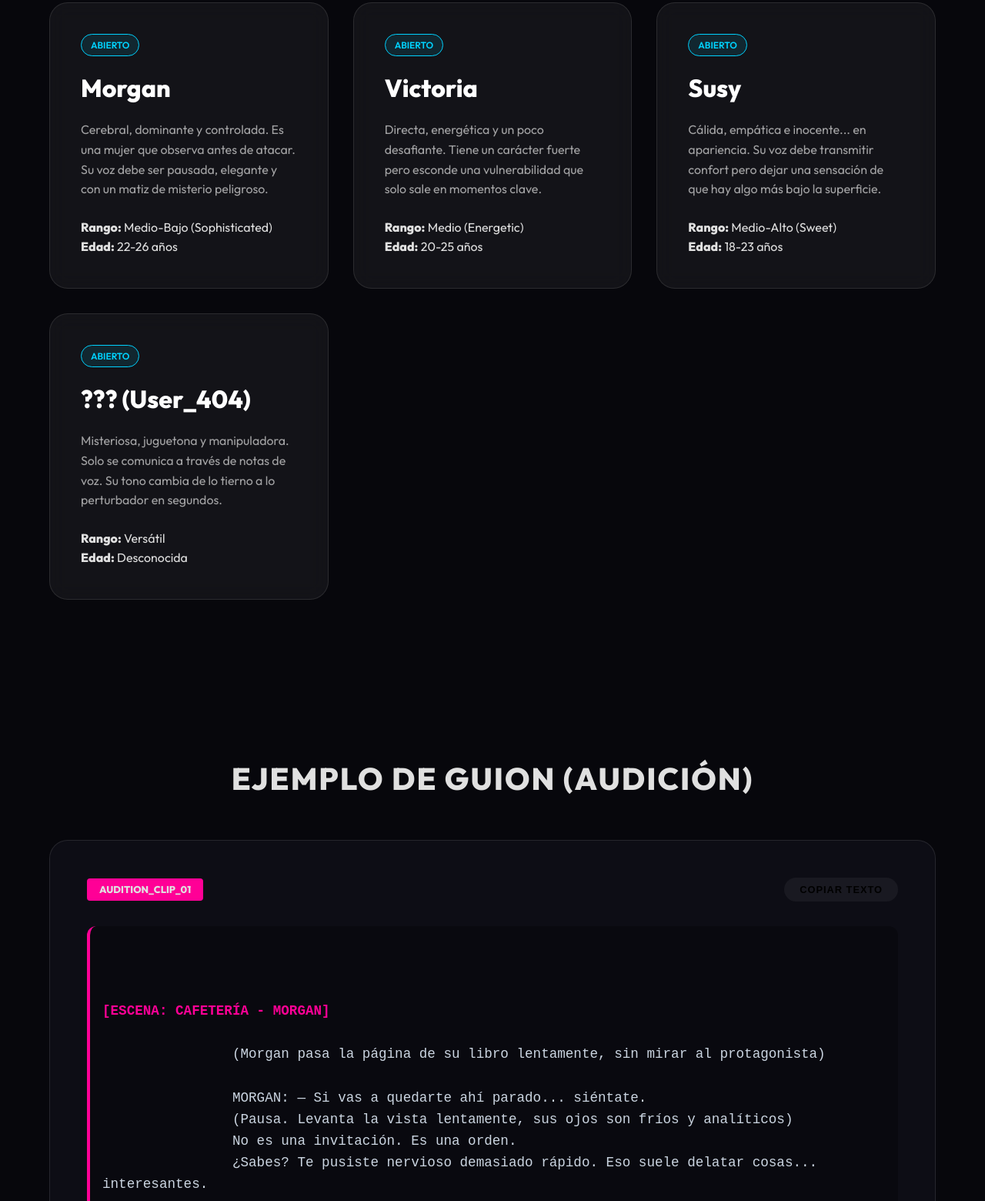
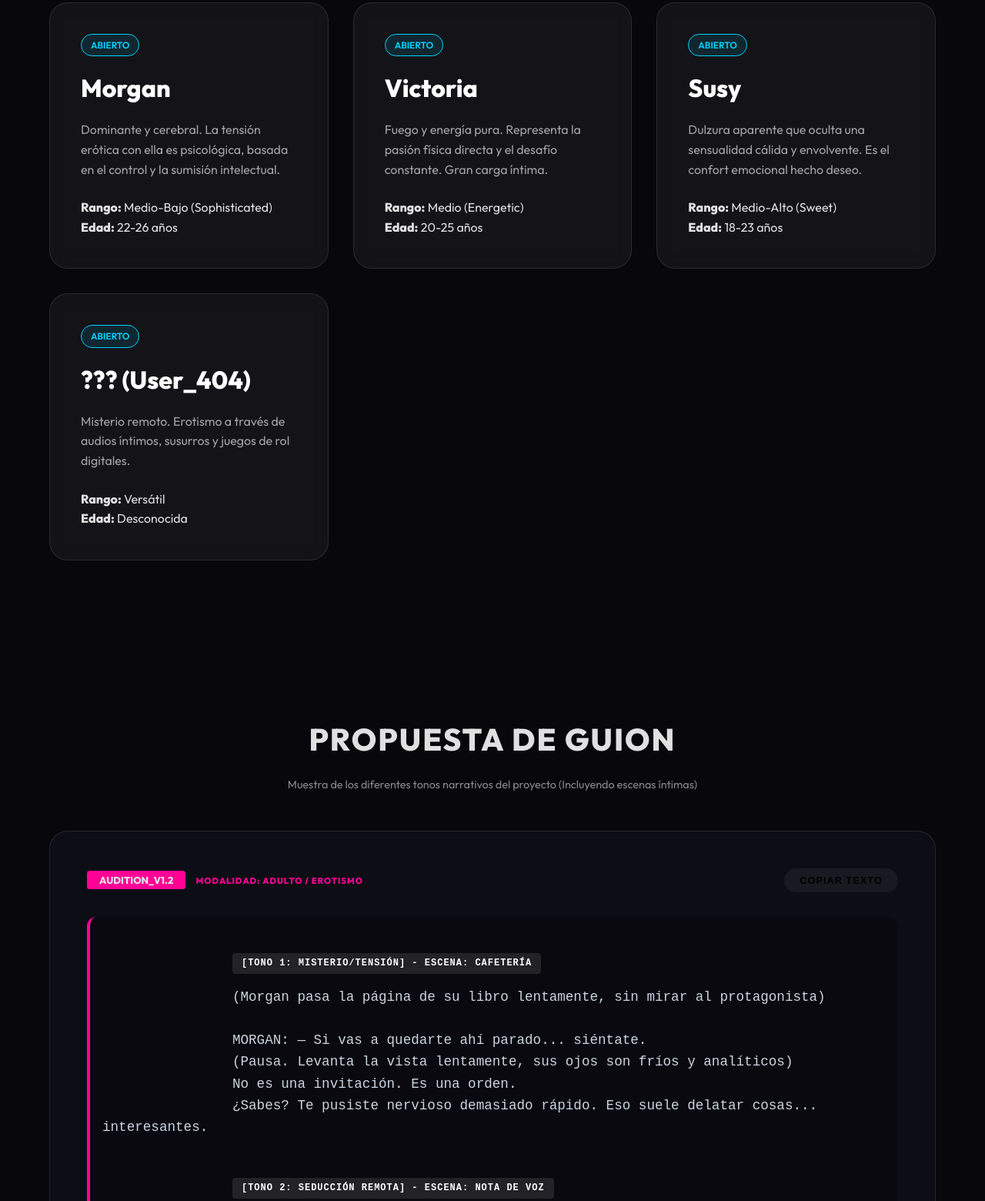
Before and after one commit to Tiboryeah/kokoro-3-souls, a website: page public/casting_portal/index.html in a window 1280 px wide. Shown: the part 1009-2569 px from the top of the page at 77% size. Drawn offline with nearby package versions, Linux system fonts and the light colour scheme; a web font is replaced by a local one.

Commit message:
Clarify erotic content and improve script visualization in casting portal

```diff
--- a/public/casting_portal/index.html
+++ b/public/casting_portal/index.html
@@ -22,9 +22,12 @@
                 <i class="fas fa-arrow-left"></i> Volver a la Web Principal
             </a>
         </div>
+        <div class="badge-18"
+            style="background: rgba(255, 0, 150, 0.2); border: 1px solid var(--accent-magenta); color: var(--accent-magenta); padding: 5px 15px; border-radius: 50px; font-weight: 800; font-size: 0.8rem; margin-bottom: 1.5rem; letter-spacing: 2px;">
+            ADULT ONLY 18+</div>
         <h1>Voices of Kokoro</h1>
-        <p>Buscamos las almas que darán voz a nuestra historia. Una experiencia cinemática, oscura y profundamente
-            emocional.</p>
+        <p>Buscamos las almas que darán voz a nuestra historia. Una experiencia cinemática, oscura y de <strong>erotismo
+                narrativo</strong> profundamente emocional.</p>
         <a href="#characters" class="btn btn-primary">Ver Personajes</a>
     </header>
 
@@ -35,8 +38,8 @@
             <div class="char-card">
                 <span class="char-status">Abierto</span>
                 <h3 class="char-name">Morgan</h3>
-                <p class="char-desc">Cerebral, dominante y controlada. Es una mujer que observa antes de atacar. Su voz
-                    debe ser pausada, elegante y con un matiz de misterio peligroso.</p>
+                <p class="char-desc">Dominante y cerebral. La tensión erótica con ella es psicológica, basada en el
+                    control y la sumisión intelectual.</p>
                 <div class="char-meta">
                     <strong>Rango:</strong> Medio-Bajo (Sophisticated)<br>
                     <strong>Edad:</strong> 22-26 años
@@ -47,8 +50,8 @@
             <div class="char-card">
                 <span class="char-status">Abierto</span>
                 <h3 class="char-name">Victoria</h3>
-                <p class="char-desc">Directa, energética y un poco desafiante. Tiene un carácter fuerte pero esconde una
-                    vulnerabilidad que solo sale en momentos clave.</p>
+                <p class="char-desc">Fuego y energía pura. Representa la pasión física directa y el desafío constante.
+                    Gran carga íntima.</p>
                 <div class="char-meta">
                     <strong>Rango:</strong> Medio (Energetic)<br>
                     <strong>Edad:</strong> 20-25 años
@@ -59,8 +62,8 @@
             <div class="char-card">
                 <span class="char-status">Abierto</span>
                 <h3 class="char-name">Susy</h3>
-                <p class="char-desc">Cálida, empática e inocente... en apariencia. Su voz debe transmitir confort pero
-                    dejar una sensación de que hay algo más bajo la superficie.</p>
+                <p class="char-desc">Dulzura aparente que oculta una sensualidad cálida y envolvente. Es el confort
+                    emocional hecho deseo.</p>
                 <div class="char-meta">
                     <strong>Rango:</strong> Medio-Alto (Sweet)<br>
                     <strong>Edad:</strong> 18-23 años
@@ -71,8 +74,8 @@
             <div class="char-card">
                 <span class="char-status">Abierto</span>
                 <h3 class="char-name">??? (User_404)</h3>
-                <p class="char-desc">Misteriosa, juguetona y manipuladora. Solo se comunica a través de notas de voz. Su
-                    tono cambia de lo tierno a lo perturbador en segundos.</p>
+                <p class="char-desc">Misterio remoto. Erotismo a través de audios íntimos, susurros y juegos de rol
+                    digitales.</p>
                 <div class="char-meta">
                     <strong>Rango:</strong> Versátil<br>
                     <strong>Edad:</strong> Desconocida
@@ -82,15 +85,25 @@
     </section>
 
     <section class="section">
-        <h2 class="section-title">EJEMPLO DE GUION (AUDICIÓN)</h2>
+        <div style="text-align: center; margin-bottom: 3rem;">
+            <h2 class="section-title" style="margin-bottom: 1rem;">PROPUESTA DE GUION</h2>
+            <p style="opacity: 0.6; font-size: 0.9rem;">Muestra de los diferentes tonos narrativos del proyecto
+                (Incluyendo escenas íntimas)</p>
+        </div>
+
         <div class="script-container">
             <div class="script-header">
-                <span class="script-tag">AUDITION_CLIP_01</span>
+                <div>
+                    <span class="script-tag">AUDITION_V1.2</span>
+                    <span
+                        style="margin-left: 10px; color: var(--accent-magenta); font-size: 0.7rem; font-weight: 800; letter-spacing: 1px;">MODALIDAD:
+                        ADULTO / EROTISMO</span>
+                </div>
                 <button class="btn" style="padding: 8px 20px; font-size: 0.8rem; background: var(--glass);"
                     onclick="copyScript()">Copiar Texto</button>
             </div>
             <div class="script-content" id="sample-script">
-                <span class="character-voice">[ESCENA: CAFETERÍA - MORGAN]</span>
+                <span class="script-scene-tag">[TONO 1: MISTERIO/TENSIÓN] - ESCENA: CAFETERÍA</span>
                 (Morgan pasa la página de su libro lentamente, sin mirar al protagonista)
 
                 MORGAN: — Si vas a quedarte ahí parado... siéntate.
@@ -98,7 +111,7 @@
                 No es una invitación. Es una orden.
                 ¿Sabes? Te pusiste nervioso demasiado rápido. Eso suele delatar cosas... interesantes.
 
-                <span class="character-voice">[ESCENA: NOTA DE VOZ - ???]</span>
+                <span class="script-scene-tag">[TONO 2: SEDUCCIÓN REMOTA] - ESCENA: NOTA DE VOZ</span>
                 (Tono susurrado, muy cerca del micrófono, con un toque de melancolía juguetona)
 
                 ???: — No sé qué hiciste hoy... pero te siento lejos.
@@ -106,8 +119,10 @@
                 Dime si estoy imaginando cosas. O dime exactamente en qué estás pensando ahora mismo.
                 Apuesto a que es en mí.
 
-                <span class="character-voice">[ESCENA: INTIMIDAD - VICTORIA (Sujeto a límites)]</span>
-                (Victoria se acerca, su respiración es pesada, el roce de su ropa contra la piel se escucha claramente)
+                <span class="script-scene-tag"
+                    style="background: rgba(255, 0, 150, 0.2); color: var(--accent-magenta);">[TONO 3: EROTISMO ÍNTIMO]
+                    - ESCENA: CERCANÍA FÍSICA</span>
+                (Respiración pesada, tono íntimo, el sonido debe capturar la proximidad absoluta)
 
                 VICTORIA: — (Susurrando al oído) ¿Sientes eso? Mi corazón está a punto de salirse... y es por tu culpa.
                 No te atrevas a cerrar los ojos ahora. Quiero que veas exactamente lo que me haces sentir.
--- a/public/casting_portal/style.css
+++ b/public/casting_portal/style.css
@@ -193,6 +193,23 @@ body {
     border-left: 4px solid var(--accent-magenta);
 }
 
+.script-scene-tag {
+    display: inline-block;
+    background: rgba(255, 255, 255, 0.1);
+    color: #fff;
+    padding: 4px 12px;
+    border-radius: 4px;
+    font-size: 0.75rem;
+    font-weight: 800;
+    margin-bottom: 1rem;
+    margin-top: 1.5rem;
+    letter-spacing: 1px;
+}
+
+.script-scene-tag:first-of-type {
+    margin-top: 0;
+}
+
 .character-voice {
     color: var(--accent-magenta);
     font-weight: bold;
```
